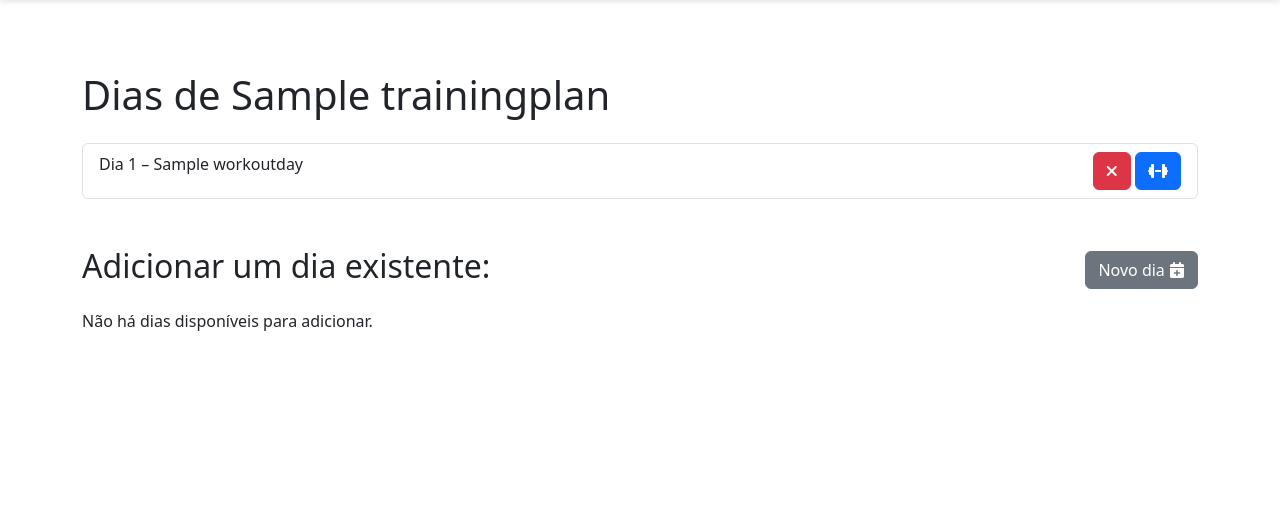
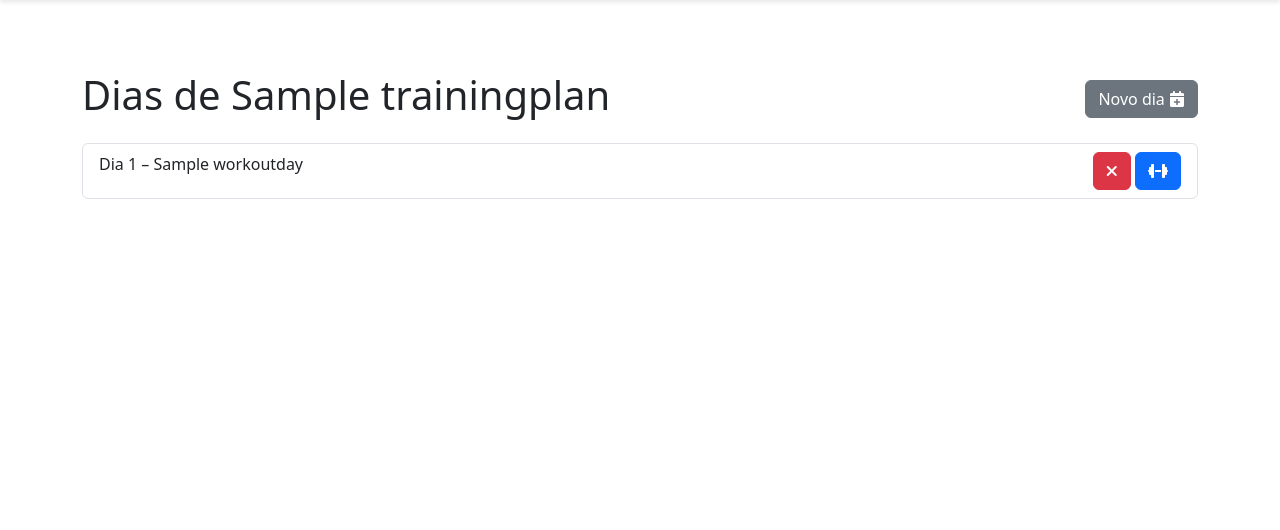
Before and after one commit to Rodrigo635/projeto-academia, a Django app: page /treinos/1/dias/ in a window 1280 px wide. Shown: the part 73-603 px from the top of the page. Run offline with Django 5.2, Linux system fonts and the light colour scheme; a user stored in the database is signed in; tables that the repository leaves empty hold one stand-in row (values such as "Sample post").

Commit message:
Ajuste nos dias de treino
adicionado - ajuste que para impedir que outros usuários vejam e editem os seus dias de treino.

```diff
--- a/app_academia/templates/listar_dias.html
+++ b/app_academia/templates/listar_dias.html
@@ -2,7 +2,12 @@
 {% block content %}
 <section class="min-vh-100 py-5">
     <div class="container mt-lg-5">
-        <h1 class="pt-5 pb-3">Dias de {{ plano.name }}</h1>
+        <div class="pt-5 pb-3 d-flex justify-content-between align-items-center">
+            <h1>Dias de {{ plano.name }}</h1>
+            <a href="{% url 'novo_dia' plano.id %}" class="btn btn-secondary ms-2">
+                <p class="d-none d-lg-inline">Novo dia </p><i class="fa-solid fa-calendar-plus"></i>
+            </a>
+        </div>
 
         <ul class="list-group mb-5">
             {% for pd in associados %}
@@ -28,25 +33,6 @@
             <li class="list-group-item">Este plano ainda não tem dias.</li>
             {% endfor %}
         </ul>
-
-
-        <div class="d-flex justify-content-between align-items-center mb-3">
-            <h2>Adicionar um dia existente:</h2>
-            <a href="{% url 'novo_dia' %}" class="btn btn-secondary">
-                Novo dia <i class="fa-solid fa-calendar-plus"></i>
-            </a>
-        </div>
-        <ul class="list-group">
-            {% for dia in todos_dias %}
-            <li class="list-group-item d-flex justify-content-between">
-                {{ dia.name }}
-                <a href="{% url 'adicionar_dia_ao_plano' plano.id dia.id %}"
-                    class="btn btn-sm btn-success">Adicionar</a>
-            </li>
-            {% empty %}
-            <p>Não há dias disponíveis para adicionar.</p>
-            {% endfor %}
-        </ul>
     </div>
 </section>
 {% endblock %}
--- a/app_academia/urls.py
+++ b/app_academia/urls.py
@@ -19,7 +19,7 @@ urlpatterns = [
     path('treinos/<int:plano_id>/dias/<int:dia_id>/exercicios/novo/', cadastrar_exercicio_no_dia, name='cadastrar_exercicio_no_dia'),
     path('treinos/desativar/', desativar_plano, name='desativar_plano'),
     # Dias de treino
-    path('dias/novo/', novo_dia, name='novo_dia'),
+    path('treinos/<int:plano_id>/dias/novo/', novo_dia, name='novo_dia'),
     path('dias/<int:dia_id>/editar/', editar_dia, name='editar_dia'),
     path('treinos/<int:plano_id>/dias/', listar_dias, name='listar_dias'),
     path('treinos/<int:plano_id>/dias/adicionar/<int:dia_id>/', adicionar_dia_ao_plano, name='adicionar_dia_ao_plano'),
--- a/app_academia/views.py
+++ b/app_academia/views.py
@@ -133,17 +133,30 @@ def treinos(request):
 
 
 @login_required
-def novo_dia(request):
+def novo_dia(request, plano_id):
+    plano = get_object_or_404(TrainingPlan, id=plano_id, owner=request.user)
+
     if request.method == 'POST':
         form = WorkoutDayForm(request.POST)
         if form.is_valid():
-            form.save()
-            # ou para uma lista global de dias
-            return redirect('treinos')
+            dia = form.save()          # cria o WorkoutDay
+            # vincula imediatamente ao plano
+            ultima_seq = PlanDay.objects.filter(plan=plano).aggregate(
+                models.Max('sequence')
+            )['sequence__max'] or 0
+            PlanDay.objects.create(
+                plan=plano,
+                day=dia,
+                sequence=ultima_seq + 1
+            )
+            return redirect('listar_dias', plano_id=plano_id)
     else:
         form = WorkoutDayForm()
-    return render(request, 'novo_dia.html', {'form': form})
 
+    return render(request, 'novo_dia.html', {
+        'form': form,
+        'plano': plano
+    })
 
 @login_required
 def editar_dia(request, dia_id):
@@ -162,11 +175,12 @@ def editar_dia(request, dia_id):
 def listar_dias(request, plano_id):
     plano = get_object_or_404(TrainingPlan, id=plano_id, owner=request.user)
     associados = PlanDay.objects.filter(plan=plano).select_related('day')
-    todos_dias = WorkoutDay.objects.exclude(training_plans=plano)
+
+    # não precisamos mais de "todos_dias" globais,
+    # pois só criamos dias por plano
     return render(request, 'listar_dias.html', {
         'plano': plano,
-        'associados': associados,
-        'todos_dias': todos_dias,
+        'associados': associados
     })
 
 
```
